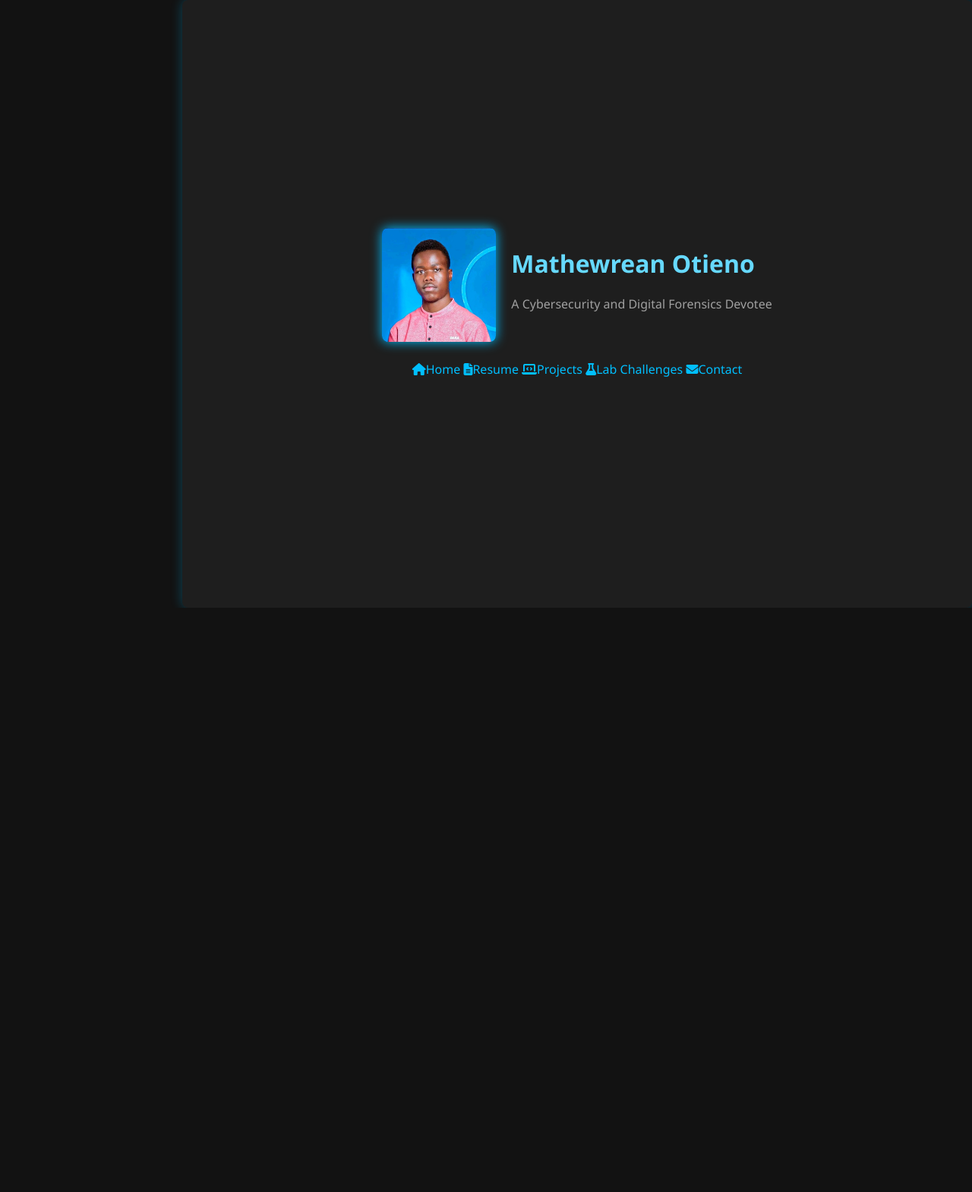
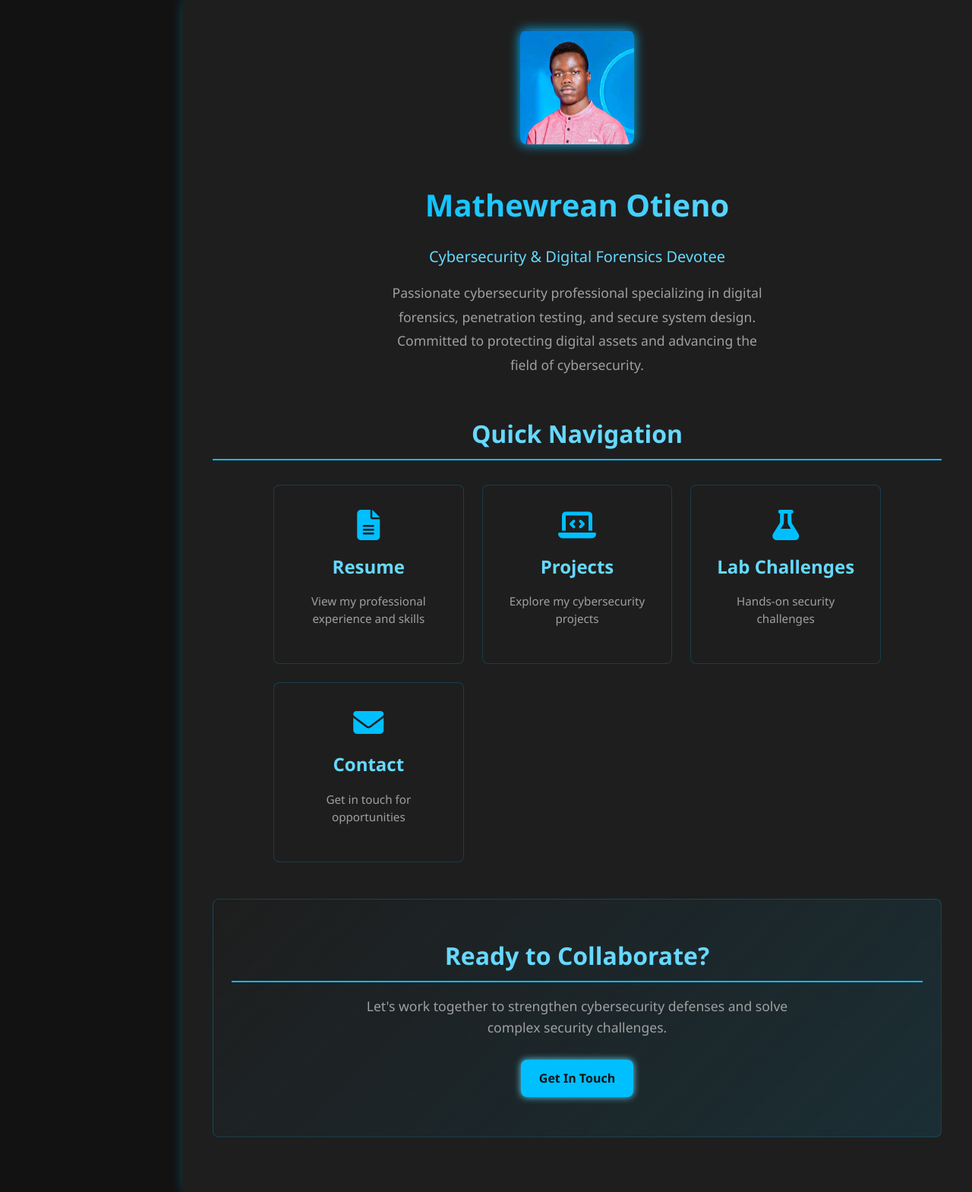
Before and after one commit to Mathewrean/my_portfolio, a website: page src/index.html in a window 1280 px wide. Shown: the whole page at 76% size. Before the commit the page ends 800 px from the top, so only its background shows below. Drawn offline with Linux system fonts and the light colour scheme.

Commit message:
Add About and navigation components to enhance portfolio structure

```diff
--- a/src/index.html
+++ b/src/index.html
@@ -2,27 +2,62 @@
 <html lang="en">
 <head>
   <meta charset="UTF-8">
+  <meta name="viewport" content="width=device-width, initial-scale=1.0">
   <title>Mathewrean Otieno | Cybersecurity Enthusiast</title>
   <link rel="stylesheet" href="styles/styles.css">
   <link rel="stylesheet" href="https://cdnjs.cloudflare.com/ajax/libs/font-awesome/6.4.0/css/all.min.css">
   <script defer src="scripts/sidebarToggle.js"></script>
 </head>
 <body>
-  <div class="container" style="display: flex; flex-direction: column; align-items: center; justify-content: center; min-height: 100vh;">
-    <header>
-      <img src="./assets/university_me.jpeg" class="me" alt="Profile Photo">
-      <div>
-        <h1>Mathewrean Otieno</h1>
-        <p class="tagline">A Cybersecurity and Digital Forensics Devotee</p>
+  <div id="nav-placeholder"></div>
+
+  <main class="container">
+    <section class="hero-section">
+      <header>
+        <img src="./assets/university_me.jpeg" class="me profile-photo" alt="Mathewrean Otieno - Profile Photo">
+        <div class="hero-content">
+          <h1>Mathewrean Otieno</h1>
+          <p class="tagline">Cybersecurity & Digital Forensics Devotee</p>
+          <p class="hero-description">
+            Passionate cybersecurity professional specializing in digital forensics,
+            penetration testing, and secure system design. Committed to protecting
+            digital assets and advancing the field of cybersecurity.
+          </p>
+        </div>
+      </header>
+    </section>
+
+    <section class="quick-nav">
+      <h2>Quick Navigation</h2>
+      <div class="nav-grid">
+        <a href="components/Resume.html" class="nav-card">
+          <i class="fas fa-file-alt"></i>
+          <h3>Resume</h3>
+          <p>View my professional experience and skills</p>
+        </a>
+        <a href="components/Projects.html" class="nav-card">
+          <i class="fas fa-laptop-code"></i>
+          <h3>Projects</h3>
+          <p>Explore my cybersecurity projects</p>
+        </a>
+        <a href="components/LabChallenges.html" class="nav-card">
+          <i class="fas fa-flask"></i>
+          <h3>Lab Challenges</h3>
+          <p>Hands-on security challenges</p>
+        </a>
+        <a href="components/Contacts.html" class="nav-card">
+          <i class="fas fa-envelope"></i>
+          <h3>Contact</h3>
+          <p>Get in touch for opportunities</p>
+        </a>
       </div>
-    </header>
-    <nav>
-      <a href="components/Home.html"><i class="fas fa-home"></i>Home</a>
-      <a href="components/Resume.html"><i class="fas fa-file-alt"></i>Resume</a>
-      <a href="components/Projects.html"><i class="fas fa-laptop-code"></i>Projects</a>
-      <a href="components/LabChallenges.html"><i class="fas fa-flask"></i>Lab Challenges</a>
-      <a href="components/Contacts.html"><i class="fas fa-envelope"></i>Contact</a>
-    </nav>
-  </div>
+    </section>
+
+    <section class="cta-section">
+      <h2>Ready to Collaborate?</h2>
+      <p>Let's work together to strengthen cybersecurity defenses and solve complex security challenges.</p>
+      <a href="components/Contacts.html" class="option-button">Get In Touch</a>
+    </section>
+  </main>
 </body>
 </html>
--- a/src/styles/styles.css
+++ b/src/styles/styles.css
@@ -99,6 +99,10 @@ nav.sidebar a {
   gap: 12px;
   border-radius: var(--border-radius);
   transition: background-color var(--transition-speed), color var(--transition-speed);
+  background: rgba(30, 30, 30, 0.4);
+  backdrop-filter: blur(10px);
+  box-shadow: 0 4px 30px rgba(0, 0, 0, 0.5);
+  border: 1px solid rgba(255, 255, 255, 0.1);
 }
 
 nav.sidebar a i {
@@ -108,11 +112,13 @@ nav.sidebar a i {
 
 nav.sidebar a:hover,
 nav.sidebar a.active {
-  background-color: var(--accent-color);
-  color: var(--dark-bg);
+  background-color: rgba(255, 255, 255, 0.15);
+  color: var(--accent-color);
   text-decoration: none;
   box-shadow: 0 0 10px var(--accent-color-light);
   font-weight: 700;
+  backdrop-filter: blur(10px);
+  border: 1px solid rgba(255, 255, 255, 0.3);
 }
 
 #toggleSidebar {
@@ -211,6 +217,123 @@ ul li, ol li {
   margin-bottom: 16px;
 }
 
+/* Hero Section Styles */
+.hero-section {
+  text-align: center;
+  margin-bottom: 48px;
+  animation: fadeInUp 0.8s ease-out;
+}
+
+.hero-section header {
+  display: flex;
+  flex-direction: column;
+  align-items: center;
+  gap: 32px;
+  max-width: 600px;
+  margin: 0 auto;
+}
+
+.hero-content h1 {
+  font-size: 2.5rem;
+  margin-bottom: 8px;
+  background: linear-gradient(135deg, var(--accent-color), var(--accent-color-light));
+  -webkit-background-clip: text;
+  -webkit-text-fill-color: transparent;
+  background-clip: text;
+}
+
+.tagline {
+  font-size: 1.25rem;
+  color: var(--accent-color-light);
+  margin-bottom: 16px;
+  font-weight: 500;
+}
+
+.hero-description {
+  font-size: 1.1rem;
+  line-height: 1.8;
+  color: var(--text-color-muted);
+  max-width: 500px;
+  margin: 0 auto;
+}
+
+/* Quick Navigation Grid */
+.quick-nav {
+  margin-bottom: 48px;
+}
+
+.quick-nav h2 {
+  text-align: center;
+  margin-bottom: 32px;
+  font-size: 2rem;
+}
+
+.nav-grid {
+  display: grid;
+  grid-template-columns: repeat(auto-fit, minmax(250px, 1fr));
+  gap: 24px;
+  max-width: 800px;
+  margin: 0 auto;
+}
+
+.nav-card {
+  background: var(--dark-bg-alt);
+  border: 1px solid rgba(0, 191, 255, 0.2);
+  border-radius: var(--border-radius);
+  padding: 32px 24px;
+  text-align: center;
+  transition: all var(--transition-speed) ease;
+  text-decoration: none;
+  color: var(--text-color);
+}
+
+.nav-card:hover {
+  transform: translateY(-5px);
+  box-shadow: 0 10px 30px rgba(0, 191, 255, 0.3);
+  border-color: var(--accent-color);
+  text-decoration: none;
+}
+
+.nav-card i {
+  font-size: 2.5rem;
+  color: var(--accent-color);
+  margin-bottom: 16px;
+}
+
+.nav-card h3 {
+  font-size: 1.5rem;
+  margin-bottom: 12px;
+  color: var(--accent-color-light);
+}
+
+.nav-card p {
+  color: var(--text-color-muted);
+  font-size: 0.95rem;
+  line-height: 1.5;
+}
+
+/* CTA Section */
+.cta-section {
+  text-align: center;
+  padding: 48px 24px;
+  background: linear-gradient(135deg, var(--dark-bg-alt), rgba(0, 191, 255, 0.1));
+  border-radius: var(--border-radius);
+  border: 1px solid rgba(0, 191, 255, 0.2);
+}
+
+.cta-section h2 {
+  font-size: 2rem;
+  margin-bottom: 16px;
+}
+
+.cta-section p {
+  font-size: 1.1rem;
+  margin-bottom: 24px;
+  max-width: 600px;
+  margin-left: auto;
+  margin-right: auto;
+}
+
 /* Animations */
 @keyframes fadeIn {
   from { opacity: 0; }
@@ -236,6 +359,56 @@ ul li, ol li {
   to {
     opacity: 1;
     transform: translateY(0);
+  }
+}
+
+@keyframes pulse {
+  0% {
+    box-shadow: 0 0 0 0 rgba(0, 191, 255, 0.7);
+  }
+  70% {
+    box-shadow: 0 0 0 10px rgba(0, 191, 255, 0);
+  }
+  100% {
+    box-shadow: 0 0 0 0 rgba(0, 191, 255, 0);
+  }
+}
+
+/* Responsive Design for Index */
+@media (max-width: 768px) {
+  .hero-section header {
+    gap: 24px;
+  }
+
+  .hero-content h1 {
+    font-size: 2rem;
+  }
+
+  .tagline {
+    font-size: 1.1rem;
+  }
+
+  .hero-description {
+    font-size: 1rem;
+  }
+
+  .nav-grid {
+    grid-template-columns: 1fr;
+    gap: 16px;
+  }
+
+  .nav-card {
+    padding: 24px 20px;
+  }
+}
+
+@media (max-width: 480px) {
+  .hero-content h1 {
+    font-size: 1.75rem;
+  }
+
+  .cta-section {
+    padding: 32px 16px;
   }
 }
 
```
Also changed, not shown: src/components/About.html (added, +92 -0 lines), src/components/CTFChallenges.html (+1 -1 lines), src/components/Contacts.html (+1 -1 lines), src/components/HackTheBoxRooms.html (+1 -1 lines), src/components/Home.html (+0 -1 lines), src/components/Projects.html (+1 -1 lines), src/components/Resume.html (+2 -8 lines), src/components/TryHackMeRooms.html (+1 -1 lines), src/components/nav.html (added, +29 -0 lines).
